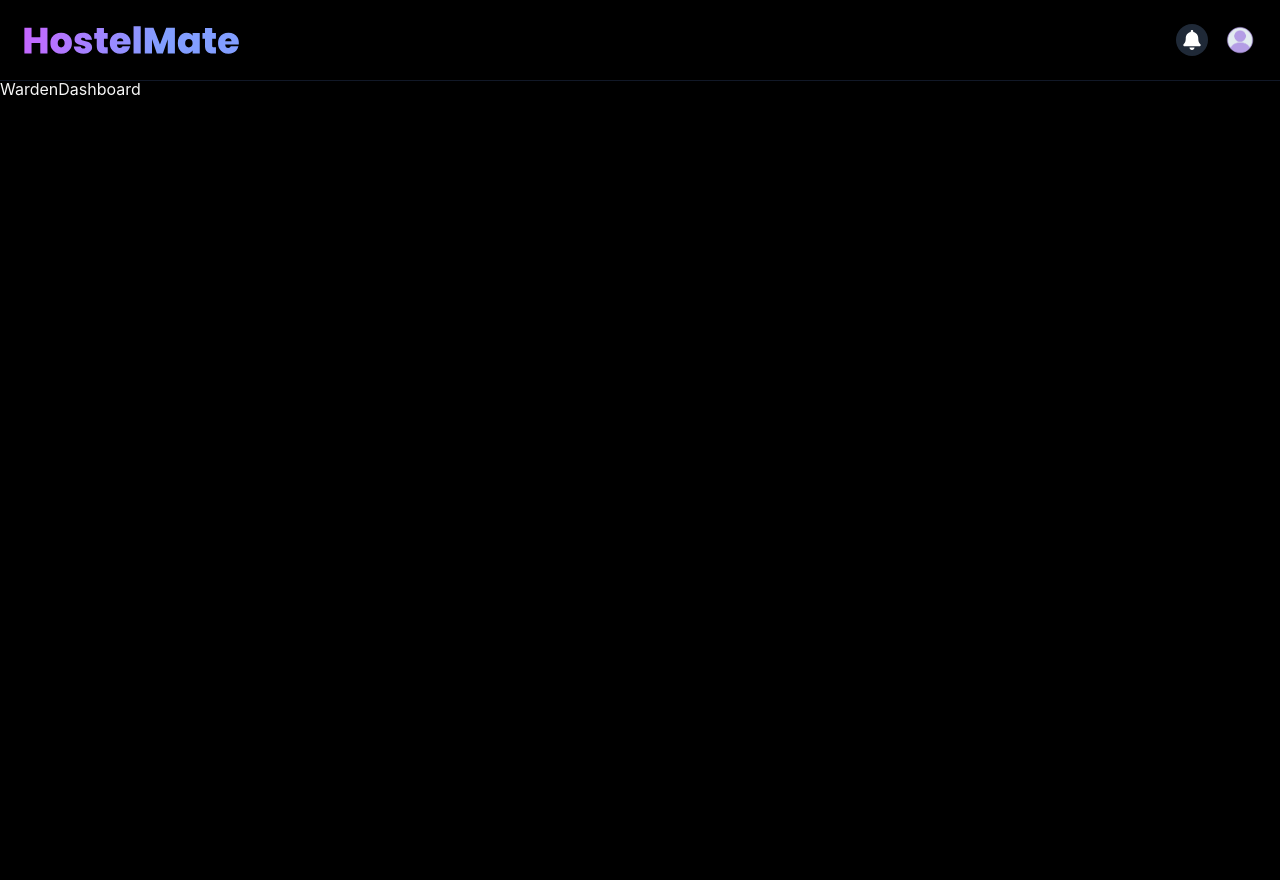
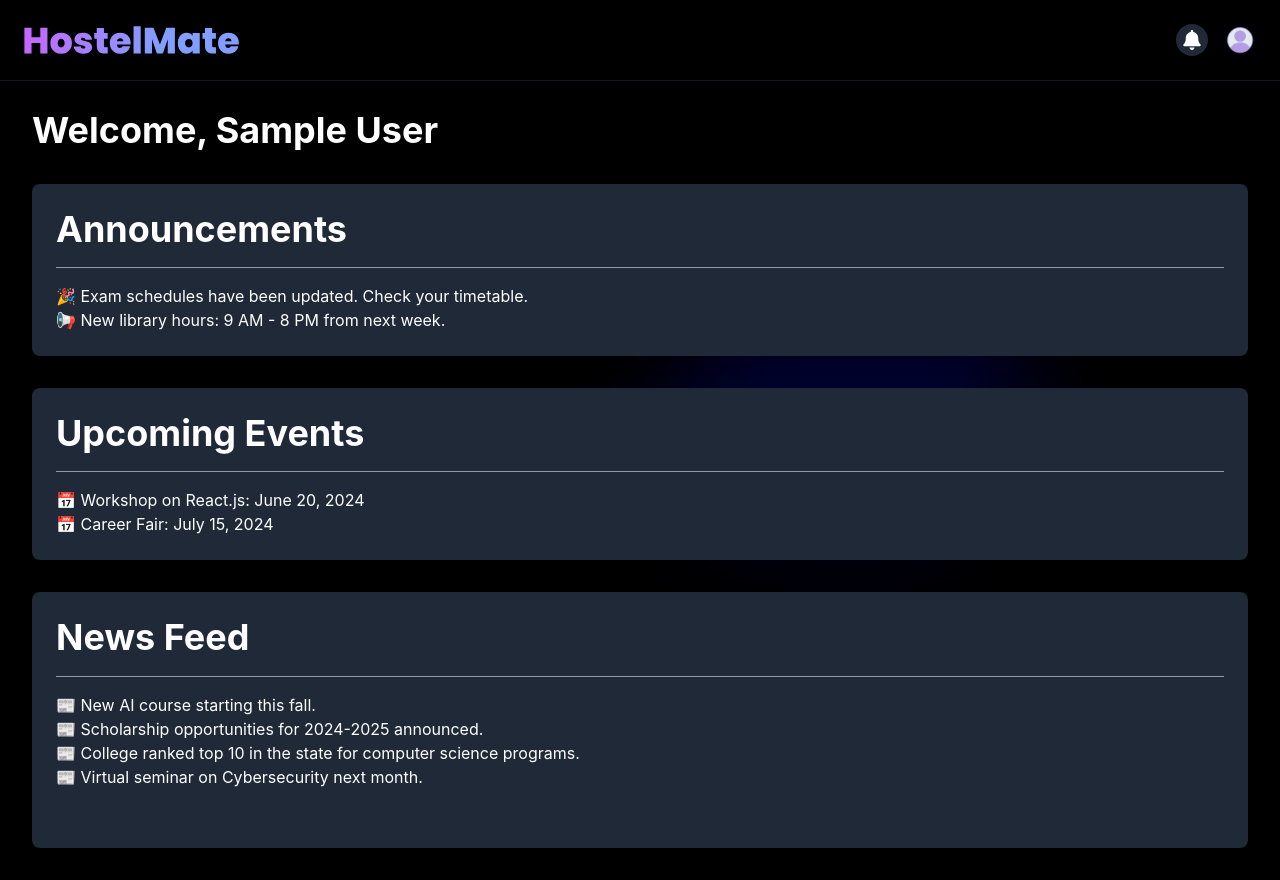
Before and after one commit to hiral-codes/hms-frontend, a React (Vite) app: page /warden/dashboard in a window 1280 px wide. Before the commit the page ends 800 px from the top, so only its background shows below. Built offline with nearby package versions, Linux system fonts and the light colour scheme; sample sign-in values are in the browser's storage.

Commit message:
added icons

```diff
--- a/src/components/Header.jsx
+++ b/src/components/Header.jsx
@@ -1,9 +1,24 @@
 import { Link, useLocation, useNavigate } from "react-router-dom";
 import { GiHamburgerMenu } from "react-icons/gi";
-import { FaBell, FaUserCircle, FaCog, FaSignOutAlt } from "react-icons/fa";
+import {
+  FaBell,
+  FaUserCircle,
+  FaCog,
+  FaSignOutAlt,
+  FaInfoCircle,
+} from "react-icons/fa";
 import { useContext, useState } from "react";
 import { AuthContext } from "../contexts/AuthContext";
 import { toast } from "react-toastify";
+import { BsFillSendArrowUpFill } from "react-icons/bs";
+import {
+  BiSolidDashboard,
+  BiSolidHome,
+  BiSolidLogInCircle,
+  BiSolidPhoneCall,
+} from "react-icons/bi";
+import { TbProgressBolt } from "react-icons/tb";
+import { MdAssignmentAdd } from "react-icons/md";
 
 function Header() {
   const { user, logout } = useContext(AuthContext);
@@ -67,23 +82,59 @@ function Header() {
 
   if (user) {
     if (user.role === "student") {
-      menuItems.push({ label: "Dashboard", path: "/student/dashboard", icon: null });
-      menuItems.push({ label: "Apply Leave", path: "/student/apply-leave", icon: null });
-      menuItems.push({ label: "Track Leave", path: "/student/track-leave", icon: null });
+      menuItems.push({
+        label: "Dashboard",
+        path: "/student/dashboard",
+        icon: <BiSolidDashboard />,
+      });
+      menuItems.push({
+        label: "Apply Leave",
+        path: "/student/apply-leave",
+        icon: <BsFillSendArrowUpFill />,
+      });
+      menuItems.push({
+        label: "Track Leave",
+        path: "/student/track-leave",
+        icon: <TbProgressBolt />,
+      });
     } else if (user.role === "warden") {
-      menuItems.push({ label: "Dashboard", path: "/warden/dashboard", icon: null });
-      menuItems.push({ label: "View Leave Requests", path: "/warden/view-leave", icon: null });
-      menuItems.push({ label: "View Attendance", path: "/warden/view-attendance", icon: null });
-      menuItems.push({ label: "Profile", path: "/profile", icon: <FaUserCircle className="mr-2" /> });
+      menuItems.push({
+        label: "Dashboard",
+        path: "/warden/dashboard",
+        icon: null,
+      });
+      menuItems.push({
+        label: "View Leave Requests",
+        path: "/warden/view-leave",
+        icon: null,
+      });
+      menuItems.push({
+        label: "View Attendance",
+        path: "/warden/view-attendance",
+        icon: null,
+      });
     } else if (user.role === "class_coordinator") {
-      menuItems.push({ label: "Dashboard", path: "/coordinator/dashboard", icon: null });
-      menuItems.push({ label: "View Leave Requests", path: "/coordinator/view-leave", icon: null });
-      menuItems.push({ label: "View Attendance", path: "/coordinator/view-attendance", icon: null });
+      menuItems.push({
+        label: "Dashboard",
+        path: "/coordinator/dashboard",
+        icon: null,
+      });
+      menuItems.push({
+        label: "View Leave Requests",
+        path: "/coordinator/view-leave",
+        icon: null,
+      });
+      menuItems.push({
+        label: "View Attendance",
+        path: "/coordinator/view-attendance",
+        icon: null,
+      });
     }
   } else {
-    menuItems.push({ label: "Home", path: "/", icon: null });
-    menuItems.push({ label: "About", path: "/about", icon: null });
-    menuItems.push({ label: "Contact Us", path: "/contact", icon: null });
+    menuItems.push({ label: "Home", path: "/", icon: <BiSolidHome /> });
+    menuItems.push({ label: "About", path: "/about", icon: <FaInfoCircle /> });
+    menuItems.push({ label: "Contact Us", path: "/contact", icon: <BiSolidPhoneCall />
+    });
   }
 
   return (
@@ -96,7 +147,7 @@ function Header() {
           <Link
             key={index}
             to={item.path}
-            className={`hover:text-gray-300 transition-colors duration-200 flex items-center ${
+            className={`hover:text-gray-300 transition-colors duration-200 flex gap-2 items-center ${
               location.pathname === item.path ? "text-blue-400" : ""
             }`}
           >
@@ -183,15 +234,17 @@ function Header() {
         <nav className="hidden md:flex space-x-8 text-base font-semibold">
           <Link
             to="/auth/login"
-            className="hover:text-gray-300 transition-colors duration-200"
+            className="hover:text-gray-300 transition-colors duration-200 flex items-center gap-1"
           >
+            <BiSolidLogInCircle />
             Login
           </Link>
           <Link
             to="/auth/register"
-            className="hover:text-gray-300 transition-colors duration-200"
+            className="hover:text-gray-300 transition-colors duration-200 flex items-center gap-1"
           >
-            Register
+<MdAssignmentAdd />
+Register
           </Link>
         </nav>
       )}
@@ -201,7 +254,9 @@ function Header() {
       />
       <div
         className={`fixed inset-0 bg-gray-800 bg-opacity-75 z-10 transition-all duration-300 ${
-          isMobileMenuOpen ? "opacity-100 pointer-events-auto" : "opacity-0 pointer-events-none"
+          isMobileMenuOpen
+            ? "opacity-100 pointer-events-auto"
+            : "opacity-0 pointer-events-none"
         }`}
         onClick={toggleMobileMenu}
       ></div>
--- a/src/controllers/LeaveStatus.jsx
+++ b/src/controllers/LeaveStatus.jsx
@@ -53,7 +53,7 @@ const TrackLeaveStatus = () => {
   };
 
   return (
-    <div className="bg-cover loaderContainer" style={{ backgroundImage: `url('/Frame2.svg')` }}>
+    <div className="bg-cover loaderContainer" style={{ backgroundImage: `url('/Frame 1.svg')` }}>
       <div className="mx-auto px-5 md:w-2/3">
         <Box textAlign="center" p={5} mx={"auto"} w="full">
           {loading ? (
@@ -154,7 +154,6 @@ const TrackLeaveStatus = () => {
                             <LeaveStepper currentStage={leave.current_stage} />
                           </Box>
                         </div>
-
                       </ListItem>
                     );
                   })}
--- a/src/pages/WardenDashboard.jsx
+++ b/src/pages/WardenDashboard.jsx
@@ -1,9 +1,63 @@
-import React from 'react'
+import React, { useContext, useEffect, useState } from "react";
+import { AuthContext } from "../contexts/AuthContext";
+import { useNavigate } from "react-router-dom";
+import { Box, Flex, Heading, Stack, Text, Divider } from "@chakra-ui/react";
 
-function WardenDashboard() {
+function StudentDashboard() {
+  const { user } = useContext(AuthContext);
+  const navigate = useNavigate();
+  const [loading, setLoading] = useState(true);
+
+  useEffect(() => {
+    if (!user) {
+      navigate("/auth/login");
+    } else {
+      setLoading(false);
+    }
+  }, [user, navigate]);
+
+  if (loading) {
+    return <div className="loaderContainer">Loading...</div>;
+  }
+
   return (
-    <div>WardenDashboard</div>
-  )
+    <Box
+      className="bg-cover text-white"
+      style={{ backgroundImage: `url('/Frame 1.svg')`, minHeight: '100vh' }}
+    >
+      <Box className="p-8">
+        <Heading className="text-5xl mb-8">Welcome, {user.name}</Heading>
+
+        <Stack spacing={8}>
+          {/* Announcements Section */}
+          <Box className="bg-gray-800 p-6 rounded-lg shadow-lg">
+            <Heading className="text-2xl mb-4">Announcements</Heading>
+            <Divider mb={4} />
+            <Text>🎉 Exam schedules have been updated. Check your timetable.</Text>
+            <Text>📢 New library hours: 9 AM - 8 PM from next week.</Text>
+          </Box>
+
+          {/* Upcoming Events Section */}
+          <Box className="bg-gray-800 p-6 rounded-lg shadow-lg">
+            <Heading className="text-2xl mb-4">Upcoming Events</Heading>
+            <Divider mb={4} />
+            <Text>📅 Workshop on React.js: June 20, 2024</Text>
+            <Text>📅 Career Fair: July 15, 2024</Text>
+          </Box>
+
+          {/* News Feed Section */}
+          <Box className="bg-gray-800 p-6 rounded-lg shadow-lg overflow-y-auto h-64">
+            <Heading className="text-2xl mb-4">News Feed</Heading>
+            <Divider mb={4} />
+            <Text>📰 New AI course starting this fall.</Text>
+            <Text>📰 Scholarship opportunities for 2024-2025 announced.</Text>
+            <Text>📰 College ranked top 10 in the state for computer science programs.</Text>
+            <Text>📰 Virtual seminar on Cybersecurity next month.</Text>
+          </Box>
+        </Stack>
+      </Box>
+    </Box>
+  );
 }
 
-export default WardenDashboard
+export default StudentDashboard;
```
